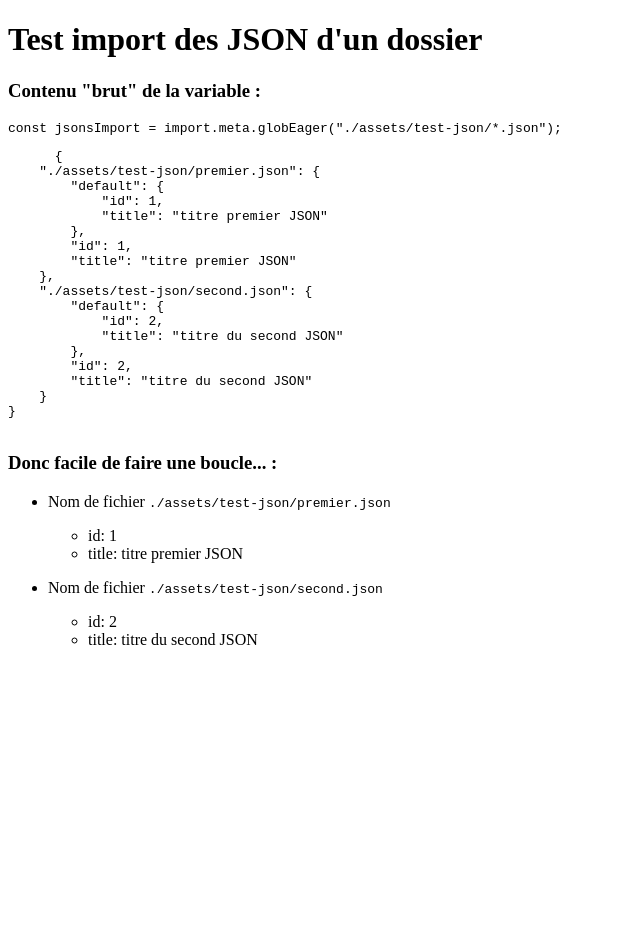
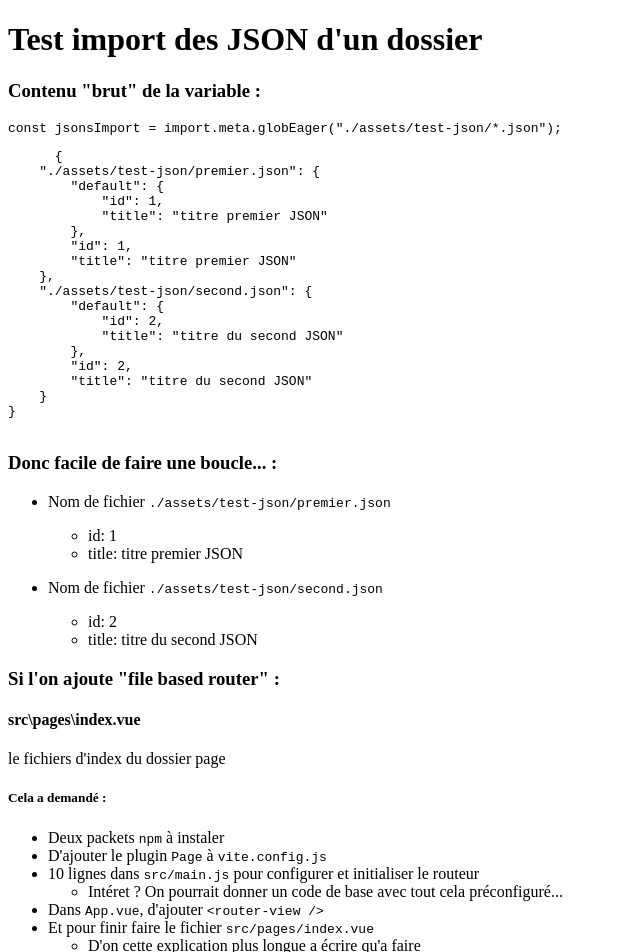
Before and after one commit to ppierre/test-import-glob-json, a Vue app: page / in a window 1280 px wide. Shown: the top 952 px of the page, without its empty margins (0-640 px from the left). Before the commit the page ends 800 px from the top, so only its background shows below. Built offline with nearby package versions, Linux system fonts and the light colour scheme.

Commit message:
ajout routeur

```diff
--- a/package.json
+++ b/package.json
@@ -7,10 +7,12 @@
     "preview": "vite preview --port 5050"
   },
   "dependencies": {
-    "vue": "^3.2.31"
+    "vue": "^3.2.31",
+    "vue-router": "^4.0.14"
   },
   "devDependencies": {
     "@vitejs/plugin-vue": "^2.3.1",
-    "vite": "^2.9.1"
+    "vite": "^2.9.1",
+    "vite-plugin-pages": "^0.22.0"
   }
 }
--- a/src/App.vue
+++ b/src/App.vue
@@ -28,4 +28,6 @@ const jsonsImport = import.meta.globEager("./assets/test-json/*.json");</pre
       </ul>
     </li>
   </ul>
+  <h3>Si l'on ajoute "file based router" :</h3>
+  <router-view />
 </template>
--- /dev/null
+++ b/src/pages/index.vue
@@ -0,0 +1,29 @@
+<template>
+  <h4>src\pages\index.vue</h4>
+  le fichiers d'index du dossier page
+
+  <h5>Cela a demandé :</h5>
+  <ul>
+    <li>Deux packets <code>npm</code> à instaler</li>
+    <li>D'ajouter le plugin <code>Page</code> à <code>vite.config.js</code></li>
+    <li>
+      10 lignes dans <code>src/main.js</code> pour configurer et initialiser le
+      routeur
+      <ul>
+        <li>
+          Intéret ? On pourrait donner un code de base avec tout cela
+          préconfiguré...
+        </li>
+      </ul>
+    </li>
+    <li>
+      Dans <code>App.vue</code>, d'ajouter <code>&lt;router-view /></code>
+    </li>
+    <li>
+      Et pour finir faire le fichier <code>src/pages/index.vue</code>
+      <ul>
+        <li>D'on cette explication plus longue a écrire qu'a faire</li>
+      </ul>
+    </li>
+  </ul>
+</template>
--- a/vite.config.js
+++ b/vite.config.js
@@ -2,10 +2,11 @@ import { fileURLToPath, URL } from 'url'
 
 import { defineConfig } from 'vite'
 import vue from '@vitejs/plugin-vue'
+import Page from 'vite-plugin-pages'
 
 // https://vitejs.dev/config/
 export default defineConfig({
-  plugins: [vue()],
+  plugins: [vue(), Page()],
   resolve: {
     alias: {
       '@': fileURLToPath(new URL('./src', import.meta.url))
```
Also changed, not shown: src/main.js (+10 -1 lines), 1 other file (tests, documents, lock files or other folders).
